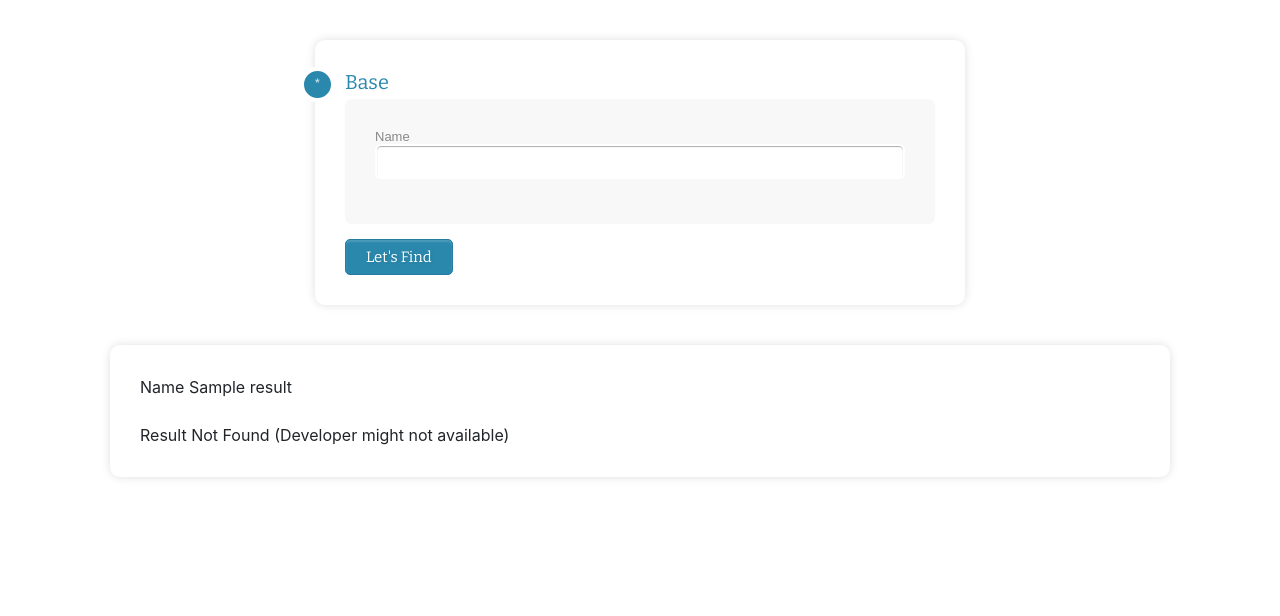
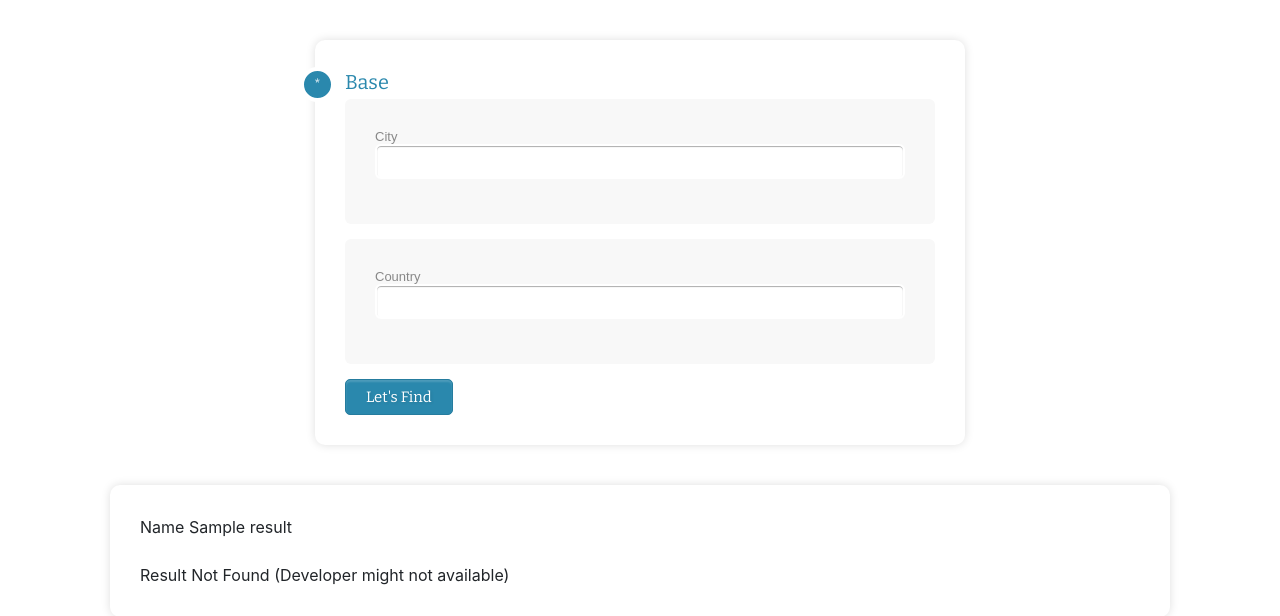
Before and after one commit to tactlabs/heroku-pickle-flask, a Flask app: template templates/index.html in a window 1280 px wide. Shown: the top 616 px of the page. Run offline with Flask 2, Linux system fonts and the light colour scheme; the template is opened without the code that fills it: most values are stand-ins (such as "Sample title", 1, 10 or a date in 2020); some libraries are stand-ins or nearby versions.

Commit message:
Pickle updates

```diff
--- a/app.py
+++ b/app.py
@@ -9,26 +9,36 @@
 
 @app.route('/')
 def home():
-    return render_template('index.html')
 
-@app.route('/result', methods=['POST'])
-def result():
-
-    name  = request.form.get('name')
-
-    name = name.lower()
-
-    name_details = t_util.get_name_details(name)
+    city_list = t_util.read_cities()
 
     result = {
         'apiresult' : 0,
         'apimessage' : 'OK',
 
-        'name' : name,
-        'details' : name_details
+        'details' : city_list
     }
 
-    return render_template('index.html', result=result)
+    return render_template('index.html', result = result)
+
+@app.route('/', methods=['POST'])
+def result():
+
+    city  = request.form.get('city')
+    country  = request.form.get('country')
+
+    t_util.add_city(city, country)
+
+    city_list = t_util.read_cities()
+
+    result = {
+        'apiresult' : 0,
+        'apimessage' : 'OK',
+
+        'details' : city_list
+    }
+
+    return render_template('index.html', result = result)
 
 if __name__ == "__main__":
     app.run()
--- a/tact_util.py
+++ b/tact_util.py
@@ -14,10 +14,67 @@
 '''
 
 # Import necessary modules
+import pickle
+
+file_Name = "city"
 
 def get_name_details(name):
-
     return "Your name has " + str(len(name)) + " characters"
 
+def store_city():
+    city1 = {
+                'name':'Chennai',
+                'country': 'India'
+            }
+    city_list = []
+    city_list.append(city1)
+
+    city2 = {
+                'name':'Toronto',
+                'country': 'Canada'
+            }
+    city_list.append(city2)
+
+    fileObject = open(file_Name,'wb')
+
+    pickle.dump(city_list, fileObject)
+
+def read_cities():
+
+    fileObject = open(file_Name,'rb')
+
+    #print(type(fileObject))
+
+    city_list = pickle.load(fileObject)
+
+    #print(city_list)
+
+    for city in city_list:
+        print(city)
+        #print(type(city))
+        #print('['+str(city["name"])+'] - '+str(city["country"]))
+
+    return city_list
+
+def add_city(city, country):
+    city_list = read_cities()
+
+    city3 = {
+                'name': city,
+                'country': country
+            }
+    city_list.append(city3)
+
+    fileObject = open(file_Name,'wb')
+
+    pickle.dump(city_list, fileObject)
+
 if __name__ == '__main__':
+
+    #store_city()
+
+    #read_cities()
+
+    #add_city('Montreal', 'Canada')
+
     pass
--- a/templates/index.html
+++ b/templates/index.html
@@ -14,23 +14,25 @@
     <div class="message_holder"></div>
 
     <section class="form-style-10">
-      <form action="result" method="POST">
+      <form action="" method="POST">
 
       <div class="section"><span>*</span>Base</div>
 
         <div class="inner-wrap">
-            <label>Name <input type="text" name="name" /></label>
+            <label>City <input type="text" name="city" /></label>
         </div>
 
-      <input type="submit" value="Let's Find"/>
+        <div class="inner-wrap">
+          <label>Country <input type="text" name="country" /></label>
+        </div>
+
+        <input type="submit" value="Let's Find"/>
 
       </form>
     </section>
 
 
     {% if result %}
-
-
 
     <section class="form-style-10" style="width:1060px;">
 
@@ -47,10 +49,12 @@
                 <th>Name</th>
                 <th>Details</th>
               </tr>
+              {% for city in result.details %}
               <tr>
-                <td>{{result.name}}</td>
-                <td>{{result.details}}</td>
+                <td>{{city.name}}</td>
+                <td>{{city.country}}</td>
               </tr>
+              {% endfor %}
             </table>
           </div>
         {% else %}
```
Also changed, not shown: 1 other file.
